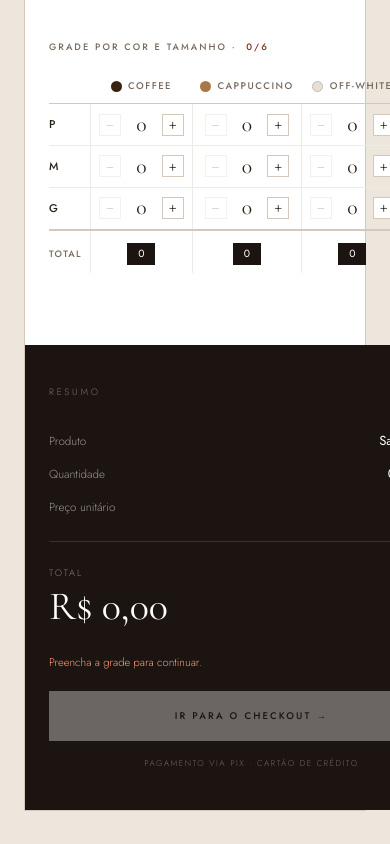
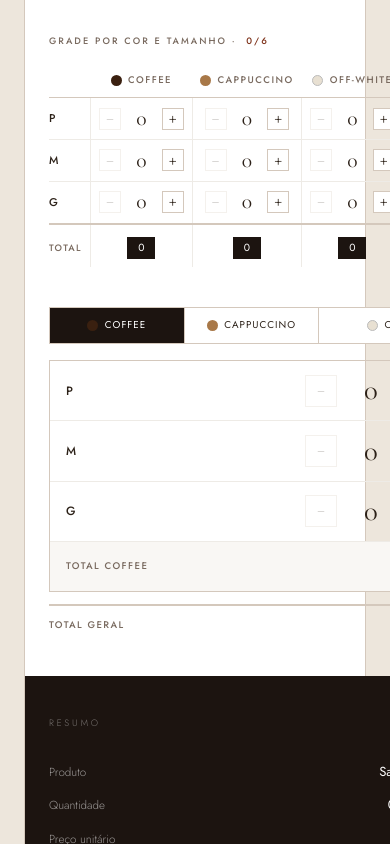
Before and after one commit to duacriativa/amoatacado, a Next.js app: page /paneo in a window 390 px wide. Shown: the part 3572-4416 px from the top of the page. Built offline with nearby package versions, Linux system fonts and the light colour scheme.

Commit message:
fix(paneo): grade mobile com abas por cor - corrige overflow na tabela

```diff
--- a/app/paneo/page.tsx
+++ b/app/paneo/page.tsx
@@ -166,7 +166,45 @@ const CSS = `
   .p-footer-logo { font-family: 'Cormorant Garamond',serif; font-size: 1rem; font-weight: 500; letter-spacing: 0.2em; }
   .p-footer-info { font-size: 0.62rem; font-weight: 300; letter-spacing: 0.1em; color: #7A6B60; }
 
-  /* MOBILE */
+
+  /* GRADE MOBILE vs DESKTOP */
+  .p-grade-desktop { display: block; }
+  .p-grade-mobile  { display: none; }
+
+  .p-color-tabs { display: flex; gap: 0; border: 1px solid #D4C8BC; margin-bottom: 1rem; }
+  .p-color-tab {
+    flex: 1; padding: 0.65rem 0.5rem; border: none; background: white; cursor: pointer;
+    font-family: 'Jost',sans-serif; font-size: 0.62rem; font-weight: 400; letter-spacing: 0.1em;
+    text-transform: uppercase; display: flex; align-items: center; justify-content: center;
+    gap: 0.4rem; border-right: 1px solid #D4C8BC; transition: background 0.15s; position: relative;
+  }
+  .p-color-tab:last-child { border-right: none; }
+  .p-color-tab.active { background: #1C1410; color: white; }
+  .p-color-tab.active .p-col-dot { border-color: rgba(255,255,255,0.3) !important; }
+  .p-tab-badge {
+    position: absolute; top: 4px; right: 4px;
+    background: #7D3018; color: white; font-size: 0.5rem; font-weight: 500;
+    width: 14px; height: 14px; border-radius: 50%; display: flex; align-items: center; justify-content: center;
+  }
+  .p-size-rows { display: flex; flex-direction: column; gap: 0; border: 1px solid #D4C8BC; }
+  .p-size-row {
+    display: flex; align-items: center; justify-content: space-between;
+    padding: 0.85rem 1rem; border-bottom: 1px solid #EEEBE6;
+  }
+  .p-size-row:last-child { border-bottom: none; }
+  .p-size-row-lbl { font-size: 0.75rem; font-weight: 500; letter-spacing: 0.1em; color: #2C2118; }
+  .p-size-row-ctr { display: flex; align-items: center; gap: 1rem; }
+
+  @media (max-width: 768px) {
+    .p-grade-desktop { display: none; }
+    .p-grade-mobile  { display: block; }
+    .p-qty-presets { gap: 0.4rem; }
+    .p-qty-preset  { width: 36px; height: 36px; font-size: 0.7rem; }
+    .p-qty-num     { width: 52px; font-size: 1.8rem; }
+    .p-qty-btn     { width: 36px; height: 36px; }
+  }
+
+  /* MOBILE LAYOUT */
   @media (max-width: 768px) {
     .p-nav { padding: 0 1.25rem; }
     .p-nav-links, .p-nav-cta { display: none; }
@@ -243,6 +281,7 @@ export default function PaneoBrasilPage() {
   const [scrolled, setScrolled] = useState(false);
   const [menuOpen, setMenuOpen] = useState(false);
   const [lightbox, setLightbox] = useState<string | null>(null);
+  const [mobileColor, setMobileColor] = useState<ColorKey>('Coffee');
 
   useEffect(() => {
     const fn = () => setScrolled(window.scrollY > 10);
@@ -504,6 +543,39 @@ export default function PaneoBrasilPage() {
                 </table>
               </div>
             </div>
+
+            {/* Grade mobile: abas por cor */}
+            <div className="p-grade-mobile">
+              <div className="p-color-tabs">
+                {COLORS.map(c => (
+                  <button key={c} className={`p-color-tab${mobileColor === c ? ' active' : ''}`} onClick={() => setMobileColor(c)}>
+                    <span className="p-col-dot" style={{ background: COLOR_DOTS[c], border: c === 'Off-White' ? '1px solid #bbb' : undefined }} />
+                    {c === 'Off-White' ? 'Off' : c}
+                    {colTotal(c) > 0 && <span className="p-tab-badge">{colTotal(c)}</span>}
+                  </button>
+                ))}
+              </div>
+              <div className="p-size-rows">
+                {SIZES.map(sz => (
+                  <div key={sz} className="p-size-row">
+                    <span className="p-size-row-lbl">{sz}</span>
+                    <div className="p-size-row-ctr">
+                      <button className="p-cell-btn" style={{width:32,height:32}} onClick={() => changeCell(sz, mobileColor, -1)} disabled={grade[sz][mobileColor] <= 0}>−</button>
+                      <span className="p-cell-num" style={{fontSize:'1.8rem',width:36}}>{grade[sz][mobileColor]}</span>
+                      <button className="p-cell-btn" style={{width:32,height:32}} onClick={() => changeCell(sz, mobileColor, 1)} disabled={totalSelected >= qty}>+</button>
+                    </div>
+                  </div>
+                ))}
+                <div className="p-size-row" style={{background:'#F9F7F4'}}>
+                  <span className="p-size-row-lbl" style={{fontSize:'0.6rem',letterSpacing:'0.15em',textTransform:'uppercase',color:'#7A6B60'}}>Total {mobileColor === 'Off-White' ? 'Off' : mobileColor}</span>
+                  <span className="p-total-badge" style={colTotal(mobileColor) > 0 ? {background:'#7D3018'} : {}}>{colTotal(mobileColor)}</span>
+                </div>
+              </div>
+              <div style={{display:'flex',justifyContent:'space-between',alignItems:'center',marginTop:'0.75rem',padding:'0.5rem 0',borderTop:'2px solid #D4C8BC'}}>
+                <span style={{fontSize:'0.6rem',fontWeight:500,letterSpacing:'0.15em',textTransform:'uppercase',color:'#7A6B60'}}>Total geral</span>
+                <span className={`p-total-badge${totalSelected === qty ? '' : ' partial'}`} style={totalSelected === qty ? {background:'#2C7A3A'} : {}}>{totalSelected}/{qty}</span>
+              </div>
+            </div>
           </div>
 
           {/* RESUMO */}
```
